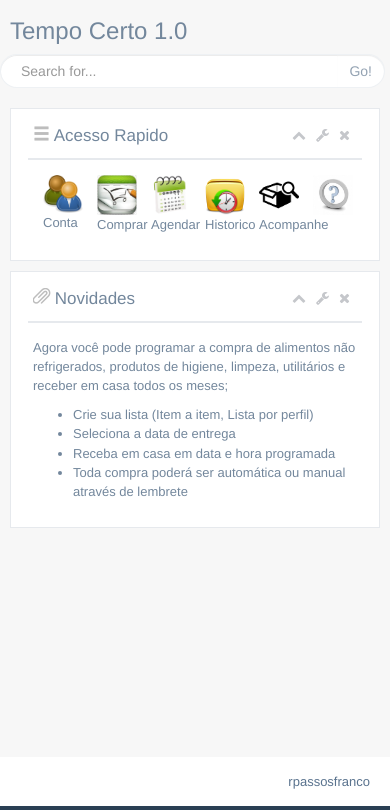
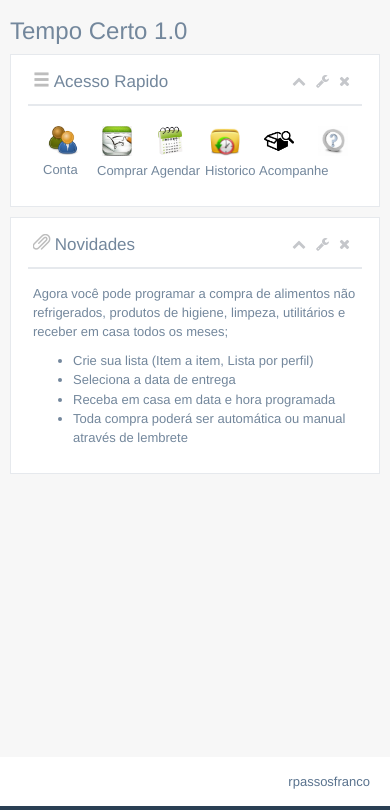
Before and after one commit to rpassosfranco/rpassosfranco.github.io, a plain HTML site: page projetos/TempoCerto/index.html in a window 390 px wide. Shown: the part 60-870 px from the top of the page. Drawn offline with Linux system fonts and the light colour scheme.

Commit message:
Add files via upload
Disposição dos icones

```diff
--- a/projetos/TempoCerto/index.html
+++ b/projetos/TempoCerto/index.html
@@ -57,19 +57,10 @@
                    <li ng-repeat="item in menuBar.menu">
                          <a href="{{item.link}}" id="{{item.id}}">{{item.descricao}}</a>
                    </li>
-				  <!--
-				  <li><a><i class="fa fa-home"></i> Home <span class="fa fa-chevron-down"></span></a>
-                   <ul class="nav child_menu">
-                       <li ng-repeat="item in menuBar.menu">
-                         <a href="{{item.link}}" id="{{item.id}}">{{item.descricao}}</a>
-                       </li>
-                     </ul>
-                  </li>
-				  -->
-
-                </ul>
+	             </ul>
               </div>
             </div>
+
 			<!-- /sidebar menu -->
 
             <!-- /menu footer buttons -->
@@ -196,7 +187,7 @@
 				  <div class="col-md-6">
 						<h3>Tempo Certo 1.0</h3>
 				  </div>
-				  <div class="col-md-5 col-sm-5 col-xs-12 form-group pull-right top_search">
+				  <div class="col-md-5 col-sm-5 col-xs-12 form-group pull-right top_search hidden-xs">
 					<div class="input-group">
 						<input type="text" class="form-control" placeholder="Search for...">
 						<span class="input-group-btn">
@@ -274,7 +265,7 @@
                   </div>
                   <div class="x_content" ng-controller="menuPortal">
                     <div class="col-xs-2" ng-repeat="item in menuBar.menu">
-                       <a href="{{item.link}}" id="{{item.id}}"><img src="{{item.icone}}" alt="{{item.descricao}}" style="width:40px" /></a>
+                       <a href="{{item.link}}" id="{{item.id}}"><img src="{{item.icone}}" alt="{{item.descricao}}" style="width:40px;padding:5px" /></a>
                        <div >
                          <p>{{item.descricao}}</p>
                        </div>
```
